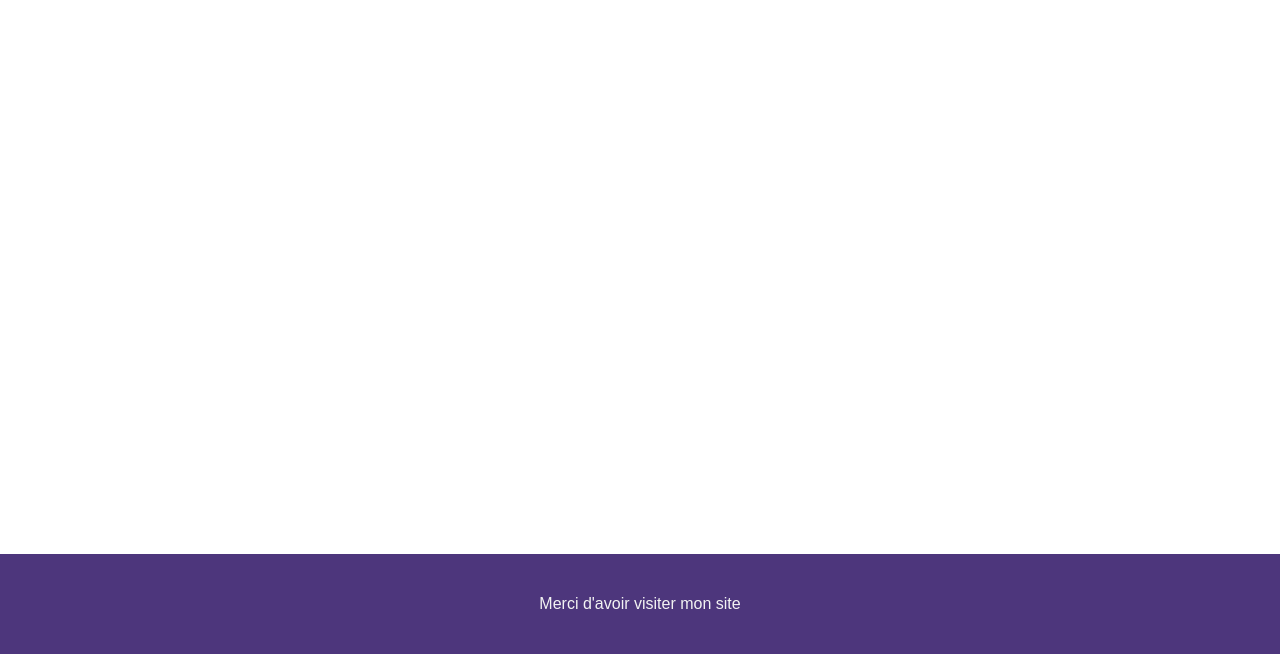
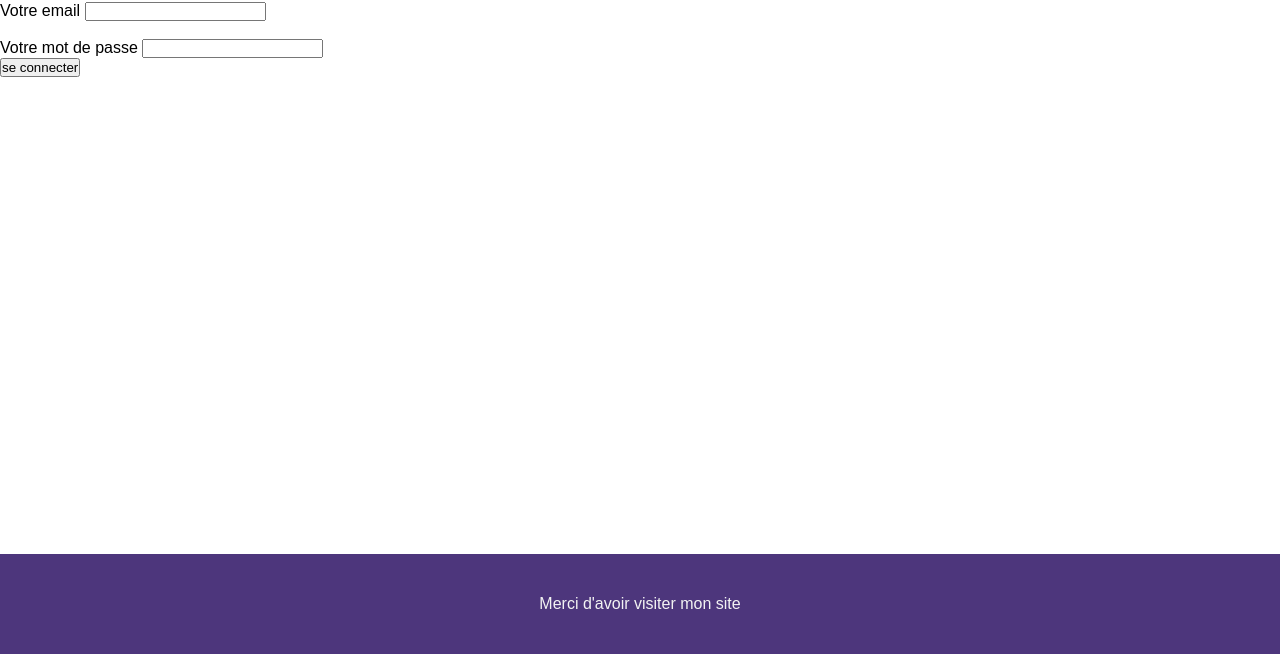
Before and after one commit to YoussefGhollamallah/runtrackJs, a plain HTML site: page Jour05/pages/connexion.html in a window 1280 px wide. Shown: the part 146-800 px from the top of the page. Drawn offline with Linux system fonts and the light colour scheme.

Commit message:
Modification id : Mise à jour du nom des id du formulaire de connexion

```diff
--- a/Jour05/pages/connexion.html
+++ b/Jour05/pages/connexion.html
@@ -17,7 +17,24 @@
             </ul>
         </nav>
     </header>
-    <main>
+    <main id="connexion">
+        <section>
+            <h1>Connexion</h1>
+            <form class="form">
+                <ul>
+                    <li>
+                        <label for="email">Votre email</label>
+                        <input type="email" id="email" required>
+                    </li>
+                    <br>
+                    <li>
+                        <label for="password">Votre mot de passe</label>
+                        <input type="password" id="password" required>
+                    </li>
+                </ul>
+            </form>
+            <button id="connexion-btn">se connecter</button>
+        </section>
 
     </main>
     <footer>
```
